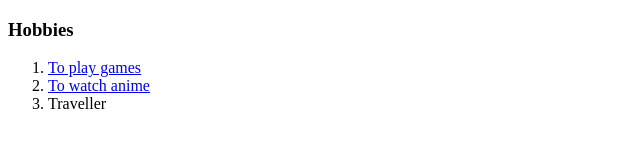
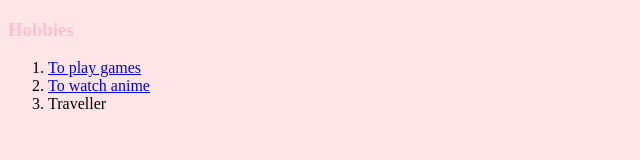
Before and after one commit to Darshan1412/tp, a plain HTML site: page Hobbies.html in a window 1280 px wide. Shown: the whole page, without its empty margins (0-640 px from the left). Drawn offline with Linux system fonts and the light colour scheme.

Commit message:
Update Hobbies.html

```diff
--- a/Hobbies.html
+++ b/Hobbies.html
@@ -3,6 +3,7 @@
   <head>
     <meta charset="utf-8">
     <title>My Hobbies</title>
+    <link rel="stylesheet" href="Css/style.css">
   </head>
   <body>
     <h3><strong>Hobbies</strong></h3>
```
